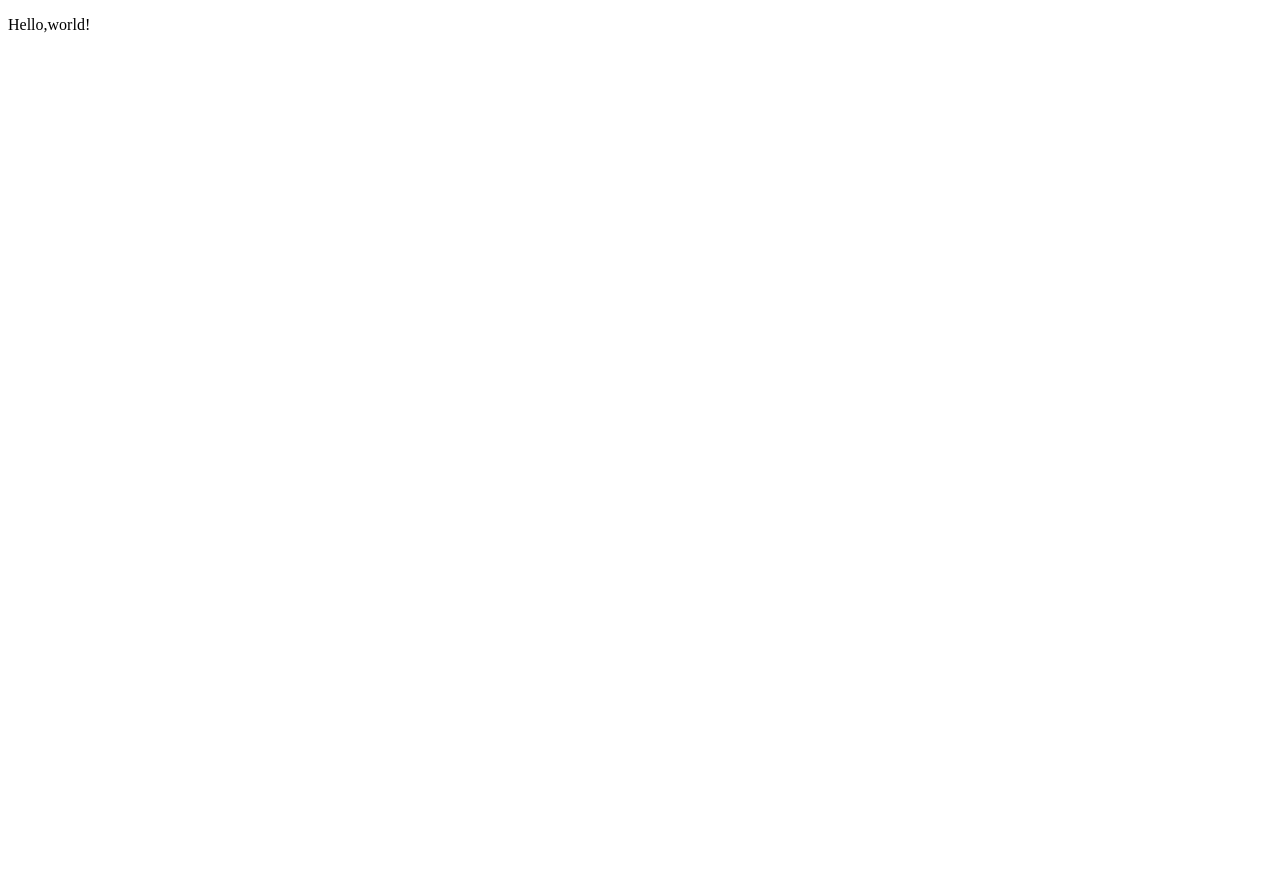
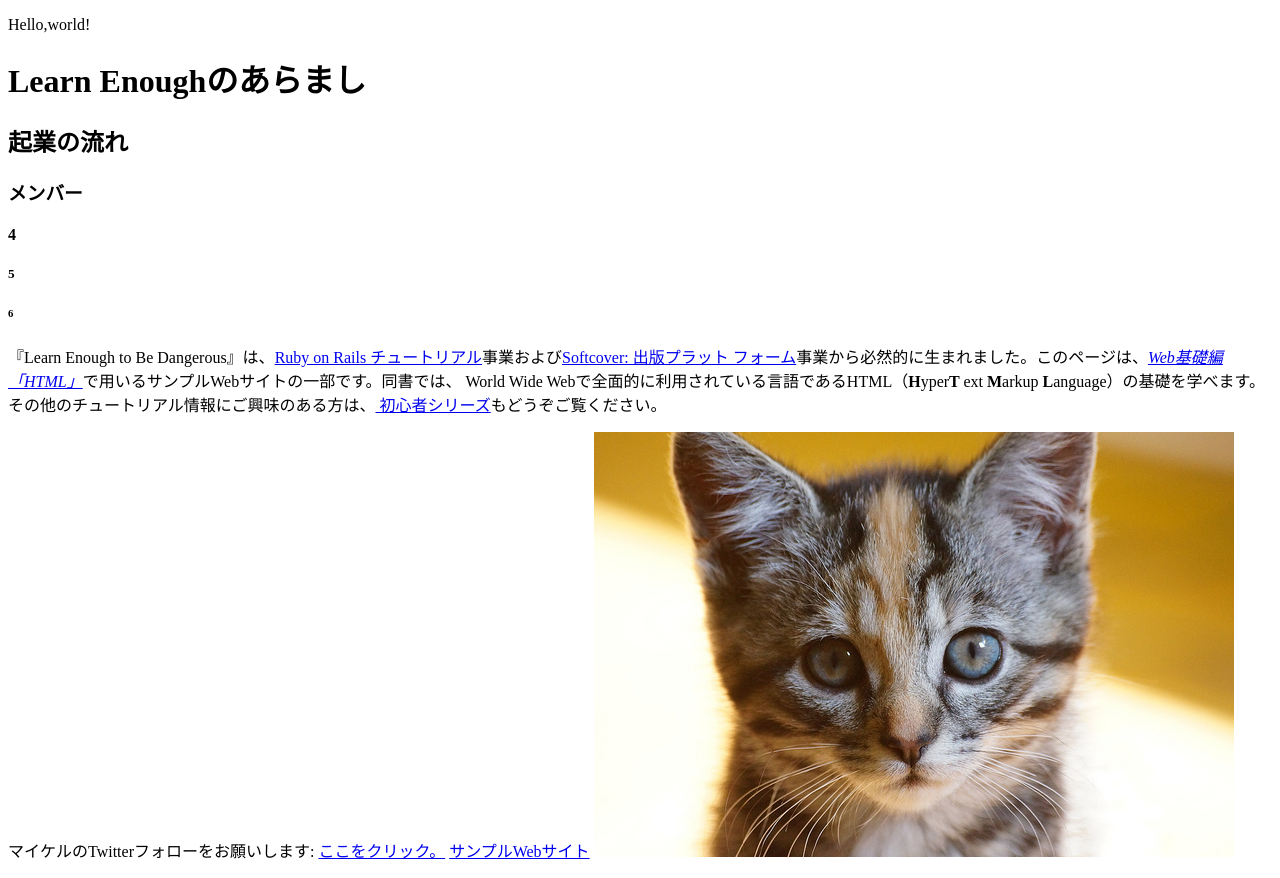
Before and after one commit to Youjie2580/firstHtml, a plain HTML site: page index.html in a window 1280 px wide. Before the commit the page ends 800 px from the top, so only its background shows below. Drawn offline with Linux system fonts and the light colour scheme.

Commit message:
Add content and some imasges

```diff
--- a/index.html
+++ b/index.html
@@ -6,5 +6,28 @@
   </head>
   <body>
     <p>Hello,world!</p>
+    <h1>Learn Enoughのあらまし</h1>
+    <h2>起業の流れ</h2>
+    <h3>メンバー</h3>
+    <h4>4</h4>
+    <h5>5</h5>
+    <h6>6</h6>
+    <p>
+      『Learn Enough to Be Dangerous』は、<a href="https://railstutorial.jp/">Ruby on Rails
+      チュートリアル</a>事業および<a href="https://www.softcover.io/">Softcover: 出版プラット
+      フォーム</a>事業から必然的に生まれました。このページは、<a href="https://railstutorial.jp/
+      web_basics"><em>Web基礎編「HTML」</em></a>で用いるサンプルWebサイトの一部です。同書では、
+      World Wide Webで全面的に利用されている言語であるHTML（<strong>H</strong>yper<strong>T
+      </strong>ext <strong>M</strong>arkup <strong>L</strong>anguage）の基礎を学べます。
+      その他のチュートリアル情報にご興味のある方は、<a href="https://railstutorial.jp/learnenough">
+      初心者シリーズ</a>もどうぞご覧ください。
+    </p>
+    <p>
+      マイケルのTwitterフォローをお願いします:
+      <a href="https://twitter.com/mhartl"><target="_brank">ここをクリック。</target></a>
+      <a href=https://example.com/>サンプルWebサイト</a>
+      <img src="images/kitten.jpg" alt="愛猫">
+
+    </p>
   </body>
 </html>
```
Also changed, not shown: images/kitten.jpg (added).
